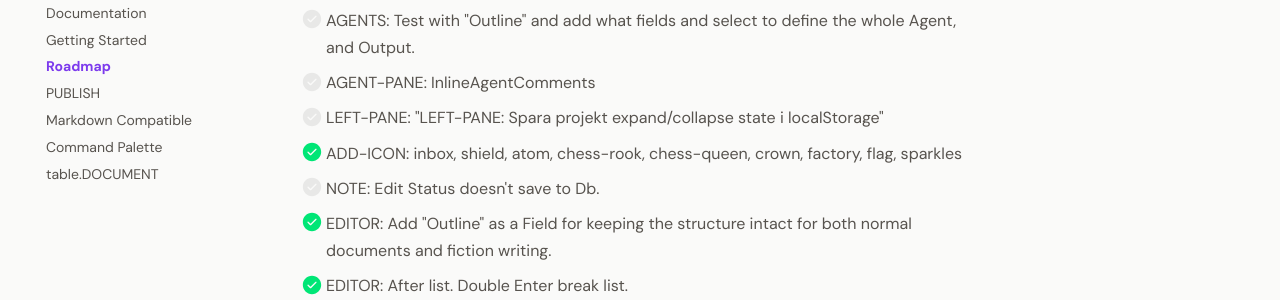
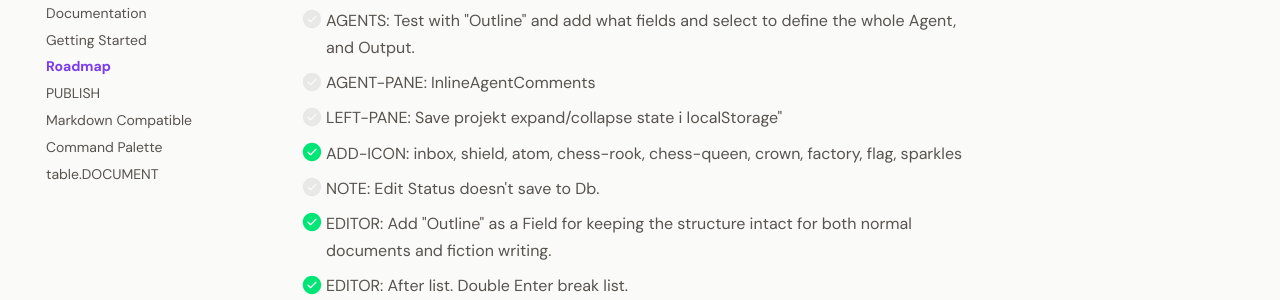
Before and after one commit to larssonhthomas-afk/writebase-docs, an MkDocs documentation site: the page built from docs/009-roadmap.md, in a window 1280 px wide and 900 px high, scrolled down 950 px. Shown: the part 153-453 px from the top of the window. Built offline with MkDocs 1.6.1 and Material for MkDocs 9.7.7, drawn with Linux system fonts in a browser that asks for light colours; some web fonts are replaced.

Commit message:
Update 009-roadmap.md

```diff
--- a/docs/009-roadmap.md
+++ b/docs/009-roadmap.md
@@ -42,7 +42,7 @@ This Backlog has a priority 1-3.
 - [ ] SHORTCUTS: Review keyboard shortcuts.
 - [ ] AGENTS: Test with "Outline" and add what fields and select to define the whole Agent, and Output.
 - [ ] AGENT-PANE: InlineAgentComments
-- [ ] LEFT-PANE: "LEFT-PANE: Spara projekt expand/collapse state i localStorage"
+- [ ] LEFT-PANE: Save projekt expand/collapse state i localStorage"
 - [x] ADD-ICON: inbox, shield, atom, chess-rook, chess-queen, crown, factory, flag, sparkles
 - [ ] NOTE: Edit Status doesn't save to Db.
 
```
